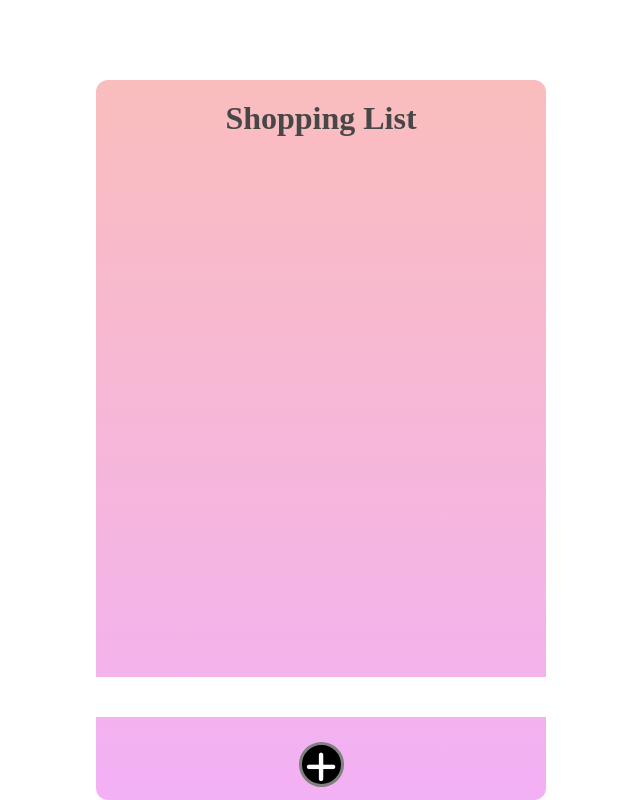
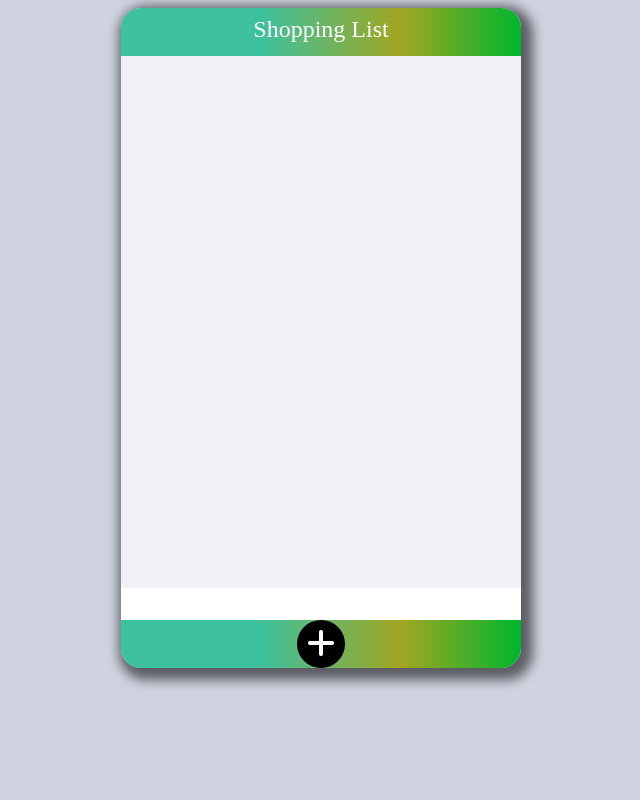
Before and after one commit to straightwind0726/browser101_chapter2_training_ShoppingList, a plain HTML site: page index.html in a window 1280 px wide. Shown: the whole page, without its empty margins (319-959 px from the left). Drawn offline with Linux system fonts and the light colour scheme.

Commit message:
need to practice

```diff
--- a/index.html
+++ b/index.html
@@ -4,21 +4,28 @@
     <meta charset="UTF-8">
     <meta http-equiv="X-UA-Compatible" content="IE=edge">
     <meta name="viewport" content="width=device-width, initial-scale=1.0">
-    <title>Shopping List</title>
+    <title>Document</title>
     <link rel="stylesheet" href="style.css">
     <script src="https://kit.fontawesome.com/ed026db0da.js" crossorigin="anonymous"></script>
     <script src="main.js" defer></script>
 </head>
 <body>
-    <div class="main_box">
-        <h1 class="title">
+    <section class="list">
+        <header class="header">
             Shopping List
-        </h1>
-        <div class="list_box">
-
-        </div>
-        <input type="text" name="input" id="input">
-        <button class="button" type="button"><i class="fa-solid fa-plus"></i></button>
-    </div>
+        </header>
+        <ul class="items">
+            <li class="item__row">
+                <div class="item">
+                </div>
+            </li>
+        </ul>
+        <footer class="footer">
+            <input type="text" class="footer__input">
+            <button class="footer__button">
+                <i class="fa-solid fa-plus"></i>
+            </button>
+        </footer>
+    </section>
 </body>
 </html>
--- a/main.js
+++ b/main.js
@@ -1,7 +1,59 @@
-const input = document.querySelector('#input');
+const items = document.querySelector('.items');
+const input = document.querySelector('.footer__input');
+const addBtn = document.querySelector('.footer__button');
 
-input.addEventListener('keypress', (event) => {
-    if(event.keyCode === 13) {
-        console.log("asd");
+function onAdd() {
+    /// 1. 사용자가 입력한 텍스트를 받아옴
+    const text = input.value;
+    if (text === '') {
+        input.focus();
+        return;
+    }
+    /// 2. 새로운 아이템을 만듬 (텍스트 + 삭제버튼)
+    const item = creatItem(text);
+    /// 3. items 컨테이너 안에 새로 만든 아이템을 추가한다.
+    items.appendChild(item);
+    /// 4. 인풋을 초기화 한다.
+    input.value = '';
+    input.focus();
+}
+
+function creatItem(text) {
+    const itemRow = document.createElement('li');
+    itemRow.setAttribute('class', 'item__row');
+
+    const item = document.createElement('div');
+    item.setAttribute('class', 'item');
+
+    const name = document.createElement('span');
+    name.setAttribute('class', 'item__name');
+    name.innerText = text;
+
+    const deleteBtn = document.createElement('button');
+    deleteBtn.setAttribute('class', 'item__delete');
+    deleteBtn.innerHTML = '<i class="fa-solid fa-trash-can"></i>';
+    deleteBtn.addEventListener('click', () => {
+    items.removeChild(itemRow);
+    })
+
+    const itemDivider = document.createElement('div');
+    itemDivider.setAttribute('class', 'item__divider');
+
+    item.appendChild(name);
+    item.appendChild(deleteBtn);
+
+    itemRow.appendChild(item);
+    itemRow.appendChild(itemDivider);
+    return itemRow;
+
+}
+
+addBtn.addEventListener('click', () => {
+    onAdd();
+})
+
+input.addEventListener('keydown', (event) => {
+    if (event.keyCode === 13) {
+        onAdd();
     }
 })
--- a/style.css
+++ b/style.css
@@ -1,48 +1,103 @@
 * {
-    margin: 0;
-    padding: 0;
     box-sizing: border-box;
 }
 
-.main_box {
-    position: absolute;
-    top: 80px;
-    left: 50%;
-    transform: translateX(-50%);
-    width: 450px;
-    height: 720px;
-    background: linear-gradient(#fabdbd, #f0a2f3d7);
-    border-radius: 12px;
+ul {
+    padding: 0;
+}
+
+button {
+    outline: none;
+    background: transparent;
+    border: none;
+    cursor: pointer;
+}
+
+body {
+    background-color: #ced3df;
     text-align: center;
 }
 
-.title {
-    margin: 20px;
-    color: rgb(71, 71, 71);
+.list {
+    width: 400px;
+    margin: auto;
+    background-color: #f1f0f7;
+    border-radius: 20px;
+    -webkit-box-shadow: 5px 5px 12px 7px rgba(0,0,0,0.56);
+    box-shadow: 5px 5px 12px 7px rgba(0,0,0,0.56);
 }
 
-.list_box {
-    height: 500px;
-    width: 100%;
-    margin: 20px 0 20px 0;
+.header {
+    height: 48px;
+    padding: 8px;
+    font-size: 24px;
+    background: rgb(36,187,144);
+    background: rgb(36,187,144);
+    background: rgb(36,187,144);
+    background: rgb(36,187,144);
+    background: rgb(36,187,144);
+    background: linear-gradient(90deg, rgba(36,187,144,0.8743872549019608) 35%, rgba(161,166,33,1) 70%, rgba(0,182,46,1) 100%);
+    color: white;
+    border-radius: 20px 20px 0 0;
 }
 
-#input {
-    width: 100%;
-    height: 40px;
-    outline: none;
-    border: none;
+.items {
+    height: 500px;
+    overflow-y: auto;
 }
 
-.button {
+.item {
+    display: flex;
+    justify-content: space-between;
+    padding: 8px 32px;
+}
+
+.item__delete {
+    font-size: 16px;
+    transition: all 300ms ease-in;
+}
+
+.item__delete:hover {
+    color: red;
+    transform: scale(1.1);
+}
+
+.item__divider {
+    width: 90%;
+    height: 1px;
+    background-color: lightgray;
+    margin: auto;
+}
+
+.footer {
+    background: rgb(36,187,144);
+    background: rgb(36,187,144);
+    background: rgb(36,187,144);
+    background: rgb(36,187,144);
+    background: rgb(36,187,144);
+    background: linear-gradient(90deg, rgba(36,187,144,0.8743872549019608) 35%, rgba(161,166,33,1) 70%, rgba(0,182,46,1) 100%);
+    border-radius: 0 0 20px 20px;
+}
+
+.footer__input {
+    width: 100%;
+    height: 32px;
+    border: none;
+    outline: none;
+    font-size: 24px;
+    padding: 0 16px;
+}
+
+.footer__button {
+    width: 48px;
+    height: 48px;
+    font-size: 32px;
+    background-color: black;
     border-radius: 50%;
-    line-height: 45px;
-    font-size: 35px;
-    width: 45px;
-    height: 45px;
-    border: grey 3px solid;
-    background-color: black;
     color: white;
-    margin-top: 25px;
-    cursor: pointer;
+    transition: all 300ms ease-in;
 }
+
+.footer__button:hover {
+    transform: scale(1.1);
+}
```
